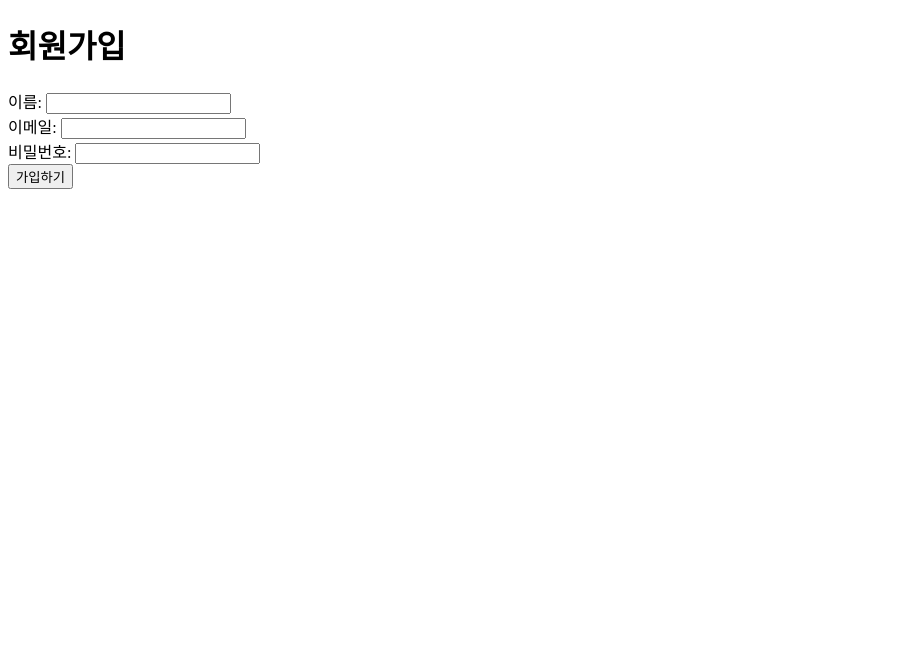
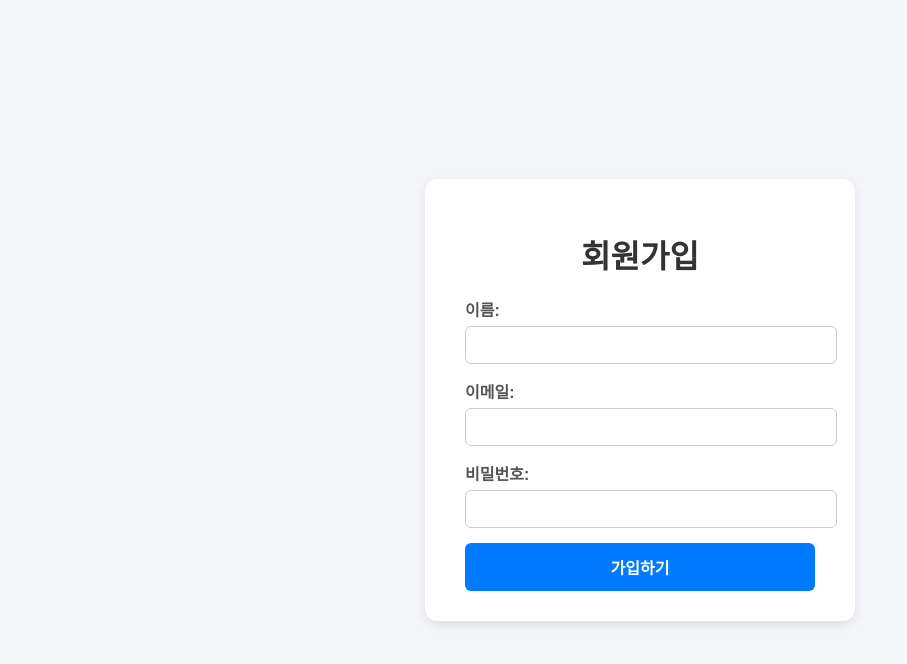
Before and after one commit to hoshino-love0102/NodejsStudy, a website: page 0716/index.html in a window 1280 px wide. Shown: the whole page, without its empty margins (0-907 px from the left). Drawn offline with Linux system fonts and the light colour scheme.

Commit message:
css연결

```diff
--- a/0716/index.html
+++ b/0716/index.html
@@ -3,14 +3,23 @@
 <head>
   <meta charset="UTF-8">
   <title>회원가입</title>
+  <link rel="stylesheet" href="style.css">
 </head>
 <body>
-  <h1>회원가입</h1>
-  <form action="/save" method="POST">
-    <label>이름: <input type="text" name="name" required></label><br>
-    <label>이메일: <input type="email" name="email" required></label><br>
-    <label>비밀번호: <input type="password" name="password" required></label><br>
-    <button type="submit">가입하기</button>
-  </form>
+  <div class="container">
+    <h1>회원가입</h1>
+    <form action="/save" method="POST">
+      <label>이름:
+        <input type="text" name="name" required>
+      </label>
+      <label>이메일:
+        <input type="email" name="email" required>
+      </label>
+      <label>비밀번호:
+        <input type="password" name="password" required>
+      </label>
+      <button type="submit">가입하기</button>
+    </form>
+  </div>
 </body>
 </html>
```
